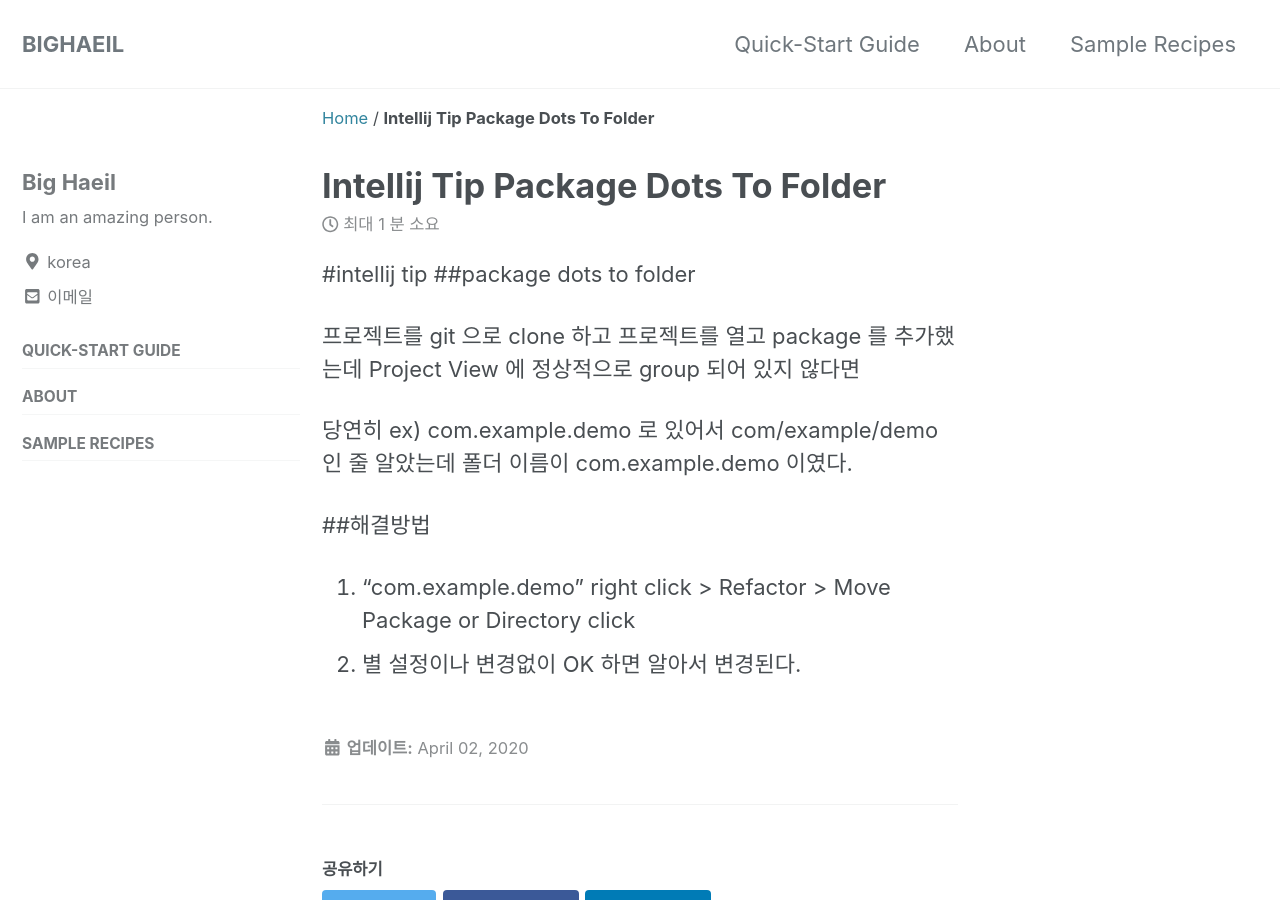
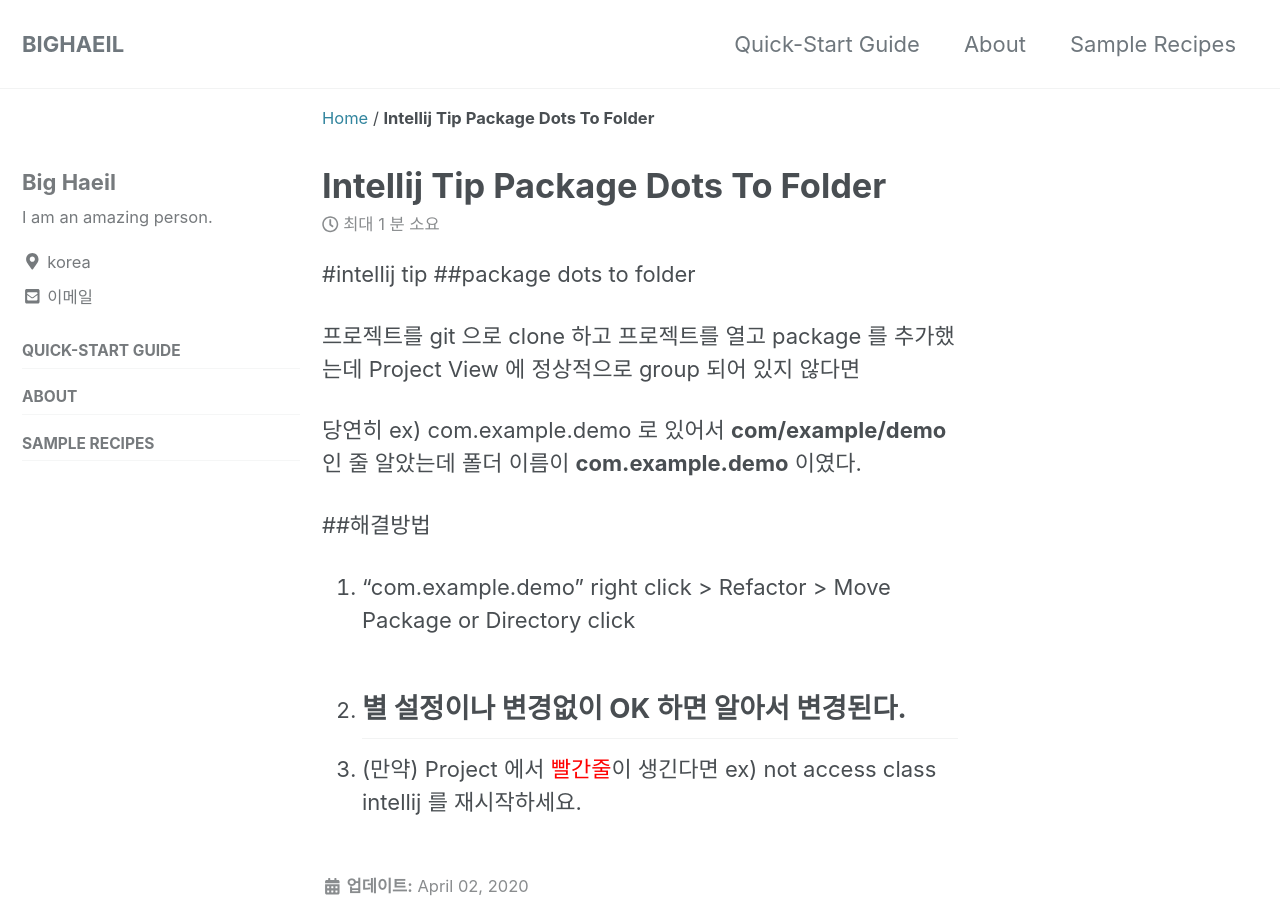
Before and after one commit to bighaeil/bighaeil.github.io, a Jekyll site: the page built from _posts/2020-04-02-intellij-tip-package-dots-to-folder.md, in a window 1280 px wide and 900 px high. Built offline with Jekyll 4.4.1, drawn with Linux system fonts in a browser that asks for light colours; cached includes are drawn as plain includes; nearby versions of some CDN libraries; comment, search, counter and statistics services are not loaded.

Commit message:
Update 2020-04-02-intellij-tip-package-dots-to-folder.md

```diff
--- a/_posts/2020-04-02-intellij-tip-package-dots-to-folder.md
+++ b/_posts/2020-04-02-intellij-tip-package-dots-to-folder.md
@@ -4,9 +4,11 @@
 프로젝트를 git 으로 clone 하고 프로젝트를 열고
 package 를 추가했는데 Project View 에 정상적으로 group 되어 있지 않다면
 
-당연히 ex) com.example.demo 로 있어서 com/example/demo 인 줄 알았는데
-폴더 이름이 com.example.demo 이였다.
+당연히 ex) com.example.demo 로 있어서 **com/example/demo** 인 줄 알았는데
+폴더 이름이 **com.example.demo** 이였다.
 
 ##해결방법
 1. "com.example.demo" right click > Refactor > Move Package or Directory click
 2. 별 설정이나 변경없이 OK 하면 알아서 변경된다.
+---
+3. (만약) Project 에서 <span style="color:red">빨간줄</span>이 생긴다면 ex) not access class intellij 를 재시작하세요.
```
